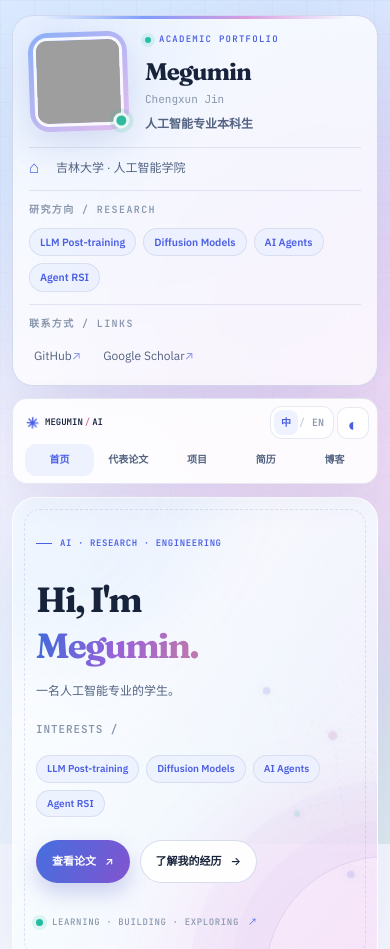
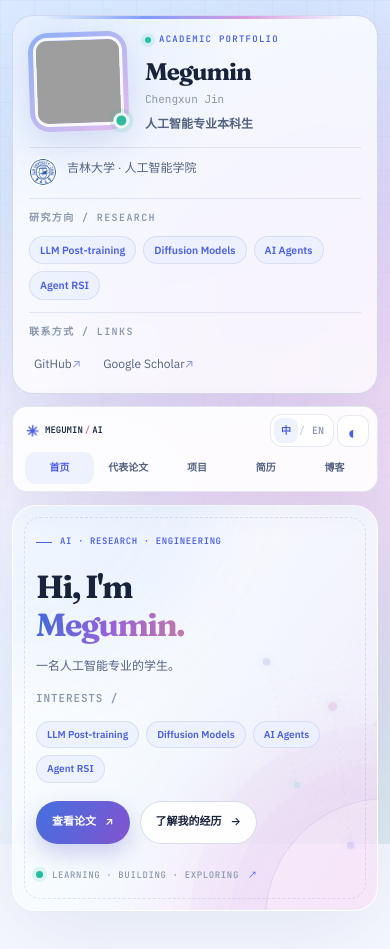
Before and after one commit to Megumin-forever/Megumin-forever.github.io, an Astro site: page / in a window 390 px wide. Shown: the top 949 px of the page. Built offline with nearby package versions, Linux system fonts and the light colour scheme; Astro itself is replaced by a stand-in of ours; grey boxes are pictures that could not be loaded.

Commit message:
若干修复

```diff
--- a/src/components/Sidebar.astro
+++ b/src/components/Sidebar.astro
@@ -16,7 +16,7 @@ const showFacts = Boolean(profile.affiliation || profile.location);
       <p class="profile-role">{profile.role}</p>
     </div>
     {showFacts && <><div class="profile-rule"></div><div class="profile-facts">
-      {profile.affiliation && <p><span class="fact-icon">⌂</span>{profile.affiliation}</p>}
+      {profile.affiliation && <p><img class="fact-school-logo" src={profile.affiliationLogo} alt="" width="28" height="28" />{profile.affiliation}</p>}
       {profile.location && <p><span class="fact-icon">⌖</span>{profile.location}</p>}
     </div></>}
     <div class="profile-rule"></div>
--- a/src/components/views/HomeView.astro
+++ b/src/components/views/HomeView.astro
@@ -90,7 +90,7 @@ const { profile, news, education, publications, projects, experience, skills } =
 
   <section class="content-section" id="education">
     <div class="section-heading"><span class="section-number">06 / BACKGROUND</span><h2>{text.education} <em>{text.educationEn}</em></h2></div>
-    {education.map((item) => <div class="education-entry"><span class="item-date">{item.period}</span><h3>{item.degree}</h3><p class="timeline-place">{item.institution}</p><p>{item.detail}</p></div>)}
+    {education.map((item) => <div class="education-entry"><span class="item-date">{item.period}</span><h3>{item.degree}</h3><p class="timeline-place">{item.institution}</p><p>{item.detail}</p>{"logo" in item && item.logo && <img class="education-logo" src={item.logo} alt={item.institution} loading="lazy" />}</div>)}
     {skills.length > 0 && <div class="skills-grid">{skills.map((group) => <div class="skill-card"><h4>{group.group}</h4><div class="tag-list">{group.items.map((name) => <span class="tag">{name}</span>)}</div></div>)}</div>}
   </section>
 
--- a/src/data/site.en.ts
+++ b/src/data/site.en.ts
@@ -62,7 +62,7 @@ export const awardsEn = sourceAwards.map((award) => ({
   ...award,
   name: awardNames[award.id] ?? award.name,
   issuer: award.id === 'national-scholarship' ? 'Ministry of Education of the People’s Republic of China' : 'Jilin University',
-  description: award.id === 'national-scholarship' ? 'National scholarship for undergraduate students in China.' : '',
+  description: award.id === 'national-scholarship' ? 'The highest-level national scholarship awarded to outstanding undergraduate students in China.' : '',
 }));
 export const skillsEn = sourceSkills;
 export const postsEn = sourcePosts;
--- a/src/data/site.ts
+++ b/src/data/site.ts
@@ -13,6 +13,7 @@ export const profile = {
   initials: 'M',
   role: '人工智能专业本科生',
   affiliation: '吉林大学 · 人工智能学院',
+  affiliationLogo: '/images/Jilin_University_Logo.svg.png',
   location: '',
   email: '', // 原站没有公开邮箱，不使用演示邮箱
   github: 'https://github.com/Megumin-forever',
@@ -106,7 +107,7 @@ export const experience = [
 ];
 
 export const awards = [
-  { id: 'national-scholarship', period: '2025–2026', name: '国家奖学金', issuer: '中华人民共和国教育部', description: '国家级本科生奖学金。' },
+  { id: 'national-scholarship', period: '2025–2026', name: '国家奖学金', issuer: '中华人民共和国教育部', description: '中国高校本专科学生能够获得的，荣誉等级最高的国家级奖学金。' },
   { id: 'excellent-2025', period: '2025–2026', name: '校优秀学生', issuer: '吉林大学', description: '' },
   { id: 'excellent-2024', period: '2024–2025', name: '校优秀学生', issuer: '吉林大学', description: '' },
   { id: 'first-class', period: '2024–2025', name: '一等奖学金', issuer: '吉林大学', description: '' },
--- a/src/styles/global.css
+++ b/src/styles/global.css
@@ -65,6 +65,7 @@ button {font:inherit}
 .profile-facts {display:grid; gap:12px}
 .profile-facts p {margin:0; display:flex; align-items:flex-start; gap:10px; font-size:12px; line-height:1.65; color:var(--subtext)}
 .fact-icon {font-size:17px; color:var(--accent); width:17px; flex:none; line-height:1.1}
+.fact-school-logo {display:block; flex:none; width:28px; height:28px; padding:1px; border-radius:50%; background:#fff; object-fit:contain}
 .small-label {color:var(--subtle); margin:0 0 10px}
 .tag-list {display:flex; flex-wrap:wrap; gap:7px}
 .tag {font-size:10.5px; font-weight:600; padding:4px 10px; color:var(--accent); border:1px solid var(--line); border-radius:99px; background:var(--chip); line-height:1.75}
@@ -86,7 +87,7 @@ button {font:inherit}
 .nav-link.active {color:var(--accent); background:var(--chip)}
 .theme-toggle {flex:none; width:39px; height:39px; display:grid; place-items:center; border:1px solid var(--line); border-radius:12px; background:var(--panel-strong); color:var(--accent); cursor:pointer; font-size:22px; transition:transform .2s,box-shadow .2s}
 .theme-toggle:hover {transform:rotate(18deg); box-shadow:0 4px 20px rgba(77,96,210,.12)}
-.hero {position:relative; isolation:isolate; display:flex; align-items:center; min-height:505px; padding:52px clamp(27px,5vw,63px); overflow:hidden; border:1px solid rgba(255,255,255,.76); border-radius:32px; box-shadow:0 22px 90px rgba(66,92,159,.12); background:linear-gradient(125deg,rgba(255,255,255,.95) 0%,rgba(245,250,255,.86) 54%,rgba(252,239,254,.63) 100%)}
+.hero {position:relative; isolation:isolate; display:flex; align-items:center; min-height:420px; padding:32px clamp(27px,5vw,63px); overflow:hidden; border:1px solid rgba(255,255,255,.76); border-radius:32px; box-shadow:0 22px 90px rgba(66,92,159,.12); background:linear-gradient(125deg,rgba(255,255,255,.95) 0%,rgba(245,250,255,.86) 54%,rgba(252,239,254,.63) 100%)}
 :root[data-theme='dark'] .hero {background:linear-gradient(126deg,rgba(23,34,64,.98),rgba(26,37,68,.9) 55%,rgba(54,29,71,.82)); border-color:var(--line)}
 .hero:before {content:""; position:absolute; pointer-events:none; inset:15px; z-index:-1; border:1px dashed rgba(100,124,196,.19); border-radius:24px}
 .hero:after {content:""; position:absolute; width:240px; height:240px; right:-130px; bottom:-130px; border-radius:50%; border:1px solid rgba(177,135,209,.25); box-shadow:0 0 0 35px rgba(176,139,214,.045),0 0 0 75px rgba(176,139,214,.035); z-index:-1}
@@ -108,9 +109,10 @@ button {font:inherit}
 @keyframes orbit {to{transform:rotate(360deg)}}
 @keyframes dash {to{stroke-dashoffset:-200}}
 .hero-content {position:relative; z-index:2; max-width:625px; width:100%}
+.hero .eyebrow {margin-bottom:18px}
 .eyebrow {display:flex; gap:11px; align-items:center; color:var(--accent); margin:0 0 25px}
 .eyebrow-line {display:inline-block; width:27px; height:1px; background:var(--accent)}
-.hero h1 {font-family:var(--display); font-size:clamp(38px,4.6vw,61px); font-weight:700; letter-spacing:-.05em; line-height:1.34; margin:0; max-width:660px; text-wrap:balance}
+.hero h1 {font-family:var(--display); font-size:clamp(34px,4vw,52px); font-weight:700; letter-spacing:-.05em; line-height:1.2; margin:0; max-width:660px; text-wrap:balance}
 .hero-heading-gradient {display:block; background:linear-gradient(104deg,#3e6adb 0%,#9a62d9 51%,#c17aa7 100%); background-clip:text;-webkit-background-clip:text;color:transparent}
 :root[data-theme='dark'] .hero-heading-gradient {background-image:linear-gradient(105deg,#9dbbff,#d0b0ff,#f5b8da)}
 .hero-live-line {margin-top:23px; display:flex; align-items:center; gap:13px; min-height:29px; font-weight:600}
@@ -126,7 +128,7 @@ button {font:inherit}
 .btn-primary:hover {box-shadow:0 15px 28px rgba(88,93,194,.39)}
 .btn-secondary {color:var(--text); border-color:var(--line-strong); background:var(--panel-strong)}
 .btn-secondary:hover {box-shadow:0 10px 26px rgba(72,86,147,.08)}
-.hero-index {display:flex; align-items:center; gap:9px; color:var(--subtle); font:500 9px/1.6 var(--mono); letter-spacing:.07em; margin-top:32px}
+.hero-index {display:flex; align-items:center; gap:9px; color:var(--subtle); font:500 9px/1.6 var(--mono); letter-spacing:.07em; margin-top:24px}
 .status-dot {width:7px; height:7px; border-radius:50%; background:#24bd9f; box-shadow:0 0 0 4px rgba(36,189,159,.12)}
 .hero-index-arrow {color:var(--accent)}
 .content-section {border-bottom:1px solid var(--line); padding:58px 0 36px}
@@ -196,9 +198,9 @@ button {font:inherit}
 .contact-banner .btn-primary {background:#fff; color:#3650ae; box-shadow:none; position:relative; z-index:1}
 .site-footer {padding:25px 0 29px; color:var(--subtle); font:500 11px/1.8 var(--mono); text-align:center}
 .site-footer a {color:var(--accent)}
-.subpage-header {position:relative; overflow:hidden; border:1px solid var(--line); background:var(--panel); padding:64px 48px 50px; border-radius:27px}
+.subpage-header {position:relative; overflow:hidden; border:1px solid var(--line); background:var(--panel); padding:38px 40px 30px; border-radius:27px}
 .subpage-header:after {content:""; position:absolute; width:310px;height:310px;right:-100px;top:-160px;background:radial-gradient(circle,rgba(154,112,216,.2),transparent 70%);pointer-events:none}
-.subpage-header h1 {font:700 clamp(36px,4vw,52px)/1.32 var(--display); letter-spacing:-.04em; margin:0 0 12px}
+.subpage-header h1 {font:700 clamp(32px,3.5vw,46px)/1.25 var(--display); letter-spacing:-.04em; margin:0 0 9px}
 .subpage-header > p:not(.eyebrow) {font-size:14px; color:var(--subtext); margin:0 0 20px}
 .accent-dot {color:var(--accent)}
 .project-grid-full {margin:27px 0 0}
@@ -217,7 +219,6 @@ button {font:inherit}
  .paper-card {grid-template-columns:140px minmax(0,1fr); gap:16px}
  .paper-art {min-height:185px}
  .hero-network {right:-170px; opacity:.42}
- .hero {min-height:490px}
 }
 @media (max-width:820px) {
  .site-shell {max-width:720px; display:flex; flex-direction:column; padding-top:15px; gap:12px}
@@ -238,7 +239,7 @@ button {font:inherit}
  .main-panel {width:100%}
  .site-header {top:8px; margin-bottom:13px}
  .hero-network {right:-110px; opacity:.40}
- .hero h1 {font-size:clamp(39px,6.1vw,55px)}
+ .hero h1 {font-size:clamp(34px,6.1vw,48px)}
 }
 @media (max-width:550px) {
  .site-shell {width:calc(100% - 24px)}
@@ -250,9 +251,8 @@ button {font:inherit}
  .theme-toggle {width:32px; height:32px; border-radius:10px; font-size:18px}
  .profile-card {padding:16px}
  .profile-eyebrow {font-size:9px}
- .hero {padding:38px 23px; min-height:465px; border-radius:24px}
+ .hero {padding:28px 23px; min-height:0; border-radius:24px}
  .hero:before {inset:11px; border-radius:16px}
- .hero h1 {font-size:clamp(34px,8.5vw,44px)}
  .hero-network {width:360px; height:360px; right:-185px; top:56%; opacity:.25}
  .eyebrow {font-size:9px; letter-spacing:.065em; gap:8px}
  .eyebrow-line {width:16px}
@@ -270,7 +270,7 @@ button {font:inherit}
  .project-card {min-height:220px}
  .contact-banner {padding:31px 24px; border-radius:21px}
  .contact-banner h2 {font-size:25px}
- .subpage-header {padding:45px 26px; border-radius:22px}
+ .subpage-header {padding:30px 26px 25px; border-radius:22px}
 }
 @media (prefers-reduced-motion: reduce) {
  html {scroll-behavior:auto}
@@ -300,11 +300,11 @@ button {font:inherit}
   background:var(--accent);vertical-align:-.08em;border-radius:2px;
   animation:cursor-blink .85s steps(2) infinite;
 }
-.hero-tag-list {max-width:530px; margin-top:16px}
+.hero-tag-list {max-width:530px; margin-top:12px}
 .hero-tag-list .tag {font-size:10px; padding:4px 10px}
-.hero-live-line {margin-top:17px; min-height:16px}
+.hero-live-line {margin-top:12px; min-height:16px}
 .hero-summary {margin-top:9px}
-.hero-actions {margin-top:23px}
+.hero-actions {margin-top:18px}
 
 /* Spotlight stays under text and links. On touch devices it remains disabled. */
 .paper-card {position:relative;isolation:isolate;overflow:hidden}
@@ -332,7 +332,7 @@ button {font:inherit}
   .primary-nav {order:3;width:100%;margin-left:0;justify-content:space-around}
   .nav-link {flex:1;text-align:center}
   .theme-toggle {order:2}
-  .hero h1 {font-size:clamp(35px,8.2vw,48px)}
+  .hero h1 {font-size:clamp(32px,8vw,44px)}
 }
 
 
```
Also changed, not shown: public/images/Jilin_University_Logo.svg.png (added).
